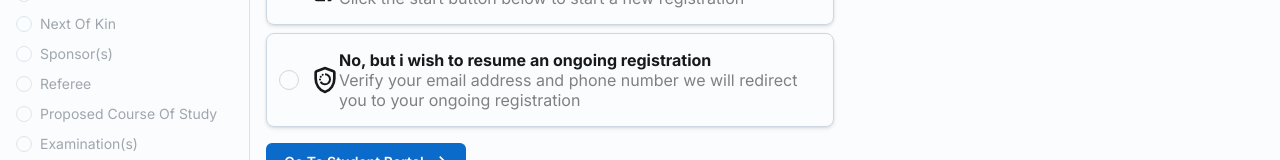
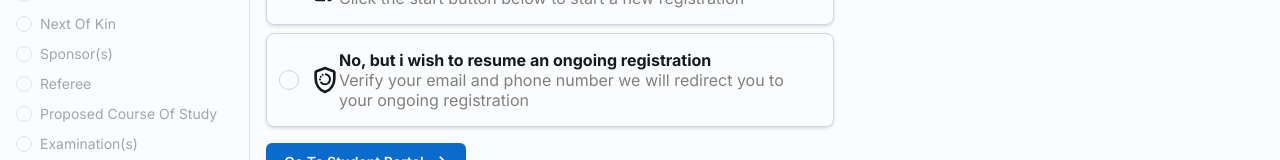
Before and after one commit to code-with-zhine/application.rectem, a Next.js app: page /application in a window 1280 px wide. Shown: the part 297-457 px from the top of the page. Built offline with nearby package versions, Linux system fonts and the light colour scheme.

Commit message:
Update page.tsx

```diff
--- a/src/app/application/page.tsx
+++ b/src/app/application/page.tsx
@@ -137,7 +137,7 @@ function CustomizedRadio({
             ),
             heading: "No, but i wish to resume an ongoing registration",
             content:
-              "Verify your email address and phone number we will redirect you to your ongoing registration",
+              "Verify your email and phone number we will redirect you to your ongoing registration",
           },
         ].map((item, index) => (
           <ListItem
```
